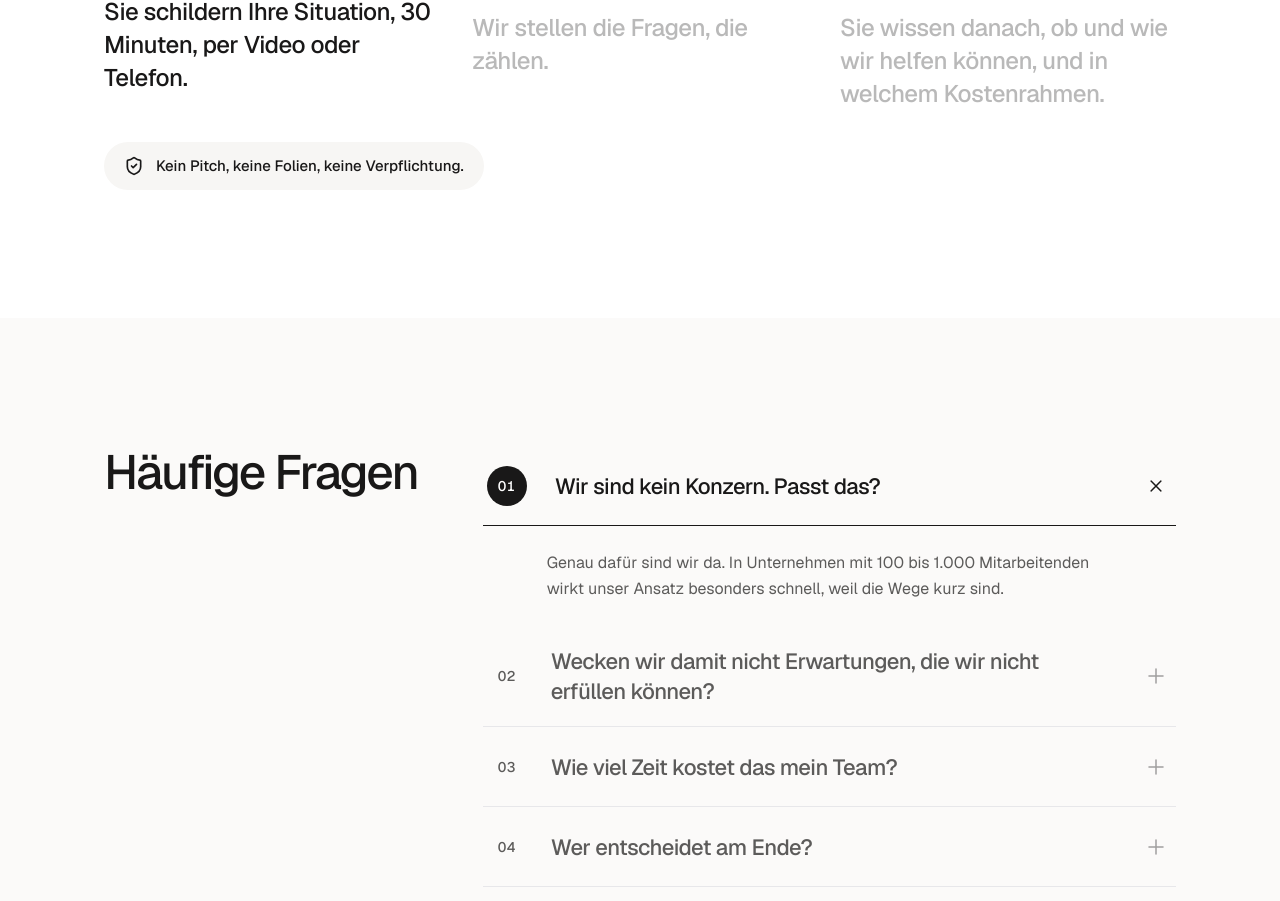
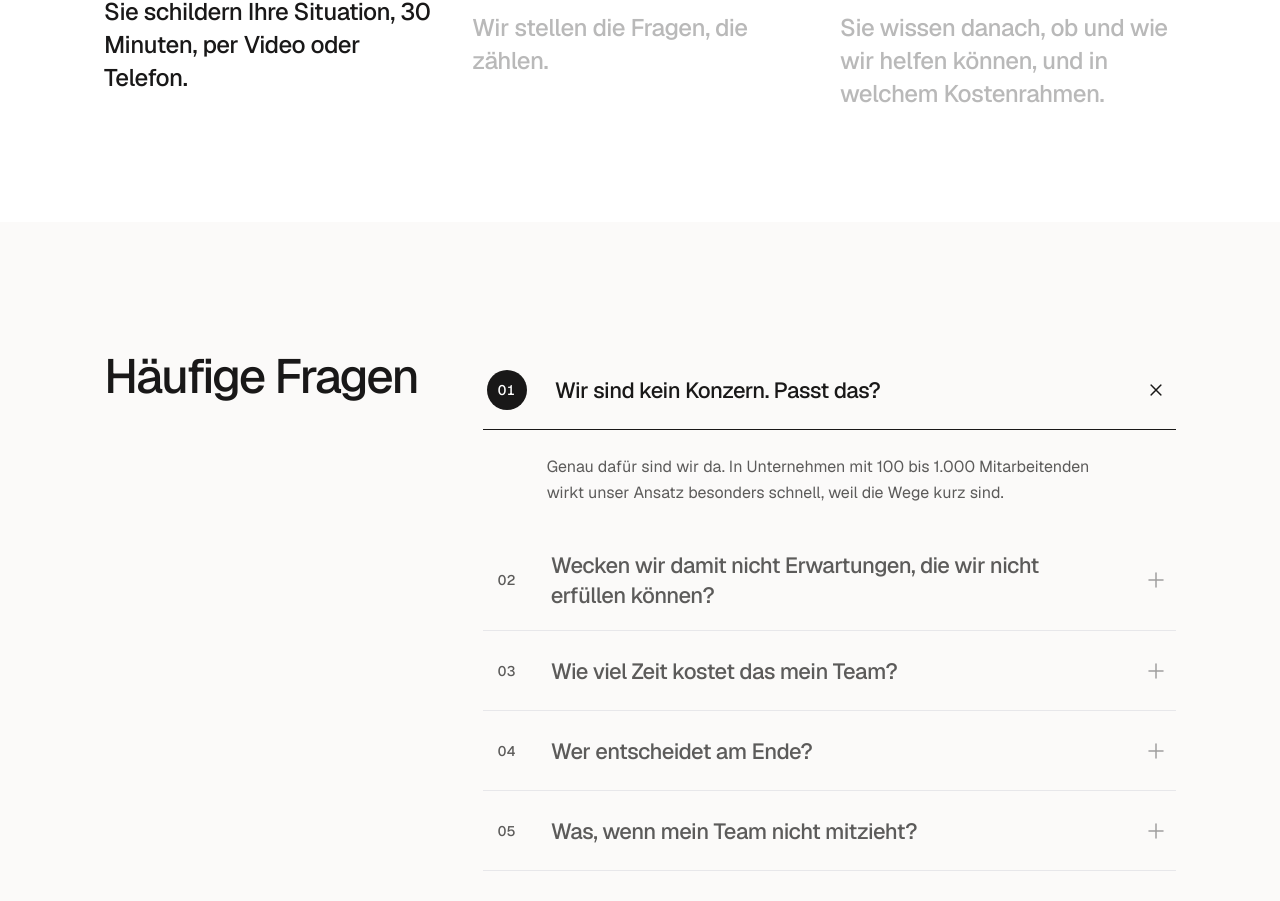
Before and after one commit to abuk800/uprg8, a Next.js app: page / in a window 1280 px wide. Shown: the part 8907-9808 px from the top of the page. Built offline with nearby package versions, Linux system fonts and the light colour scheme.

Commit message:
Hinweis-Pille unter dem Ablauf entfernt
Co-Authored-By: Claude Sonnet 5.5 <noreply@anthropic.com>
Claude-Session: https://claude.ai/code/session_01PfaoSzB32cHCx6nXgJm6ke

```diff
--- a/components/sections/risk.tsx
+++ b/components/sections/risk.tsx
@@ -1,4 +1,3 @@
-import { ShieldCheck } from "lucide-react";
 import { Section } from "@/components/ui/section";
 import { UniqueAccordion } from "@/components/ui/interactive-accordion";
 import { Eyebrow, H2 } from "@/components/ui/typography";
@@ -36,13 +35,6 @@ export function Risk() {
           className="mt-12 md:mt-16"
           steps={STEPS.map((text, i) => ({ id: `step-${i}`, label: `0${i + 1}`, text }))}
         />
-
-        <Reveal className="mt-12">
-          <p className="inline-flex items-center gap-3 rounded-full bg-muted px-5 py-3 text-[15px] font-medium">
-            <ShieldCheck className="size-5 shrink-0" aria-hidden />
-            Kein Pitch, keine Folien, keine Verpflichtung.
-          </p>
-        </Reveal>
       </Section>
 
       <Section id="faq" aria-labelledby="faq-h" className="bg-section" innerClassName="grid gap-10 md:grid-cols-12 md:gap-16">
```
